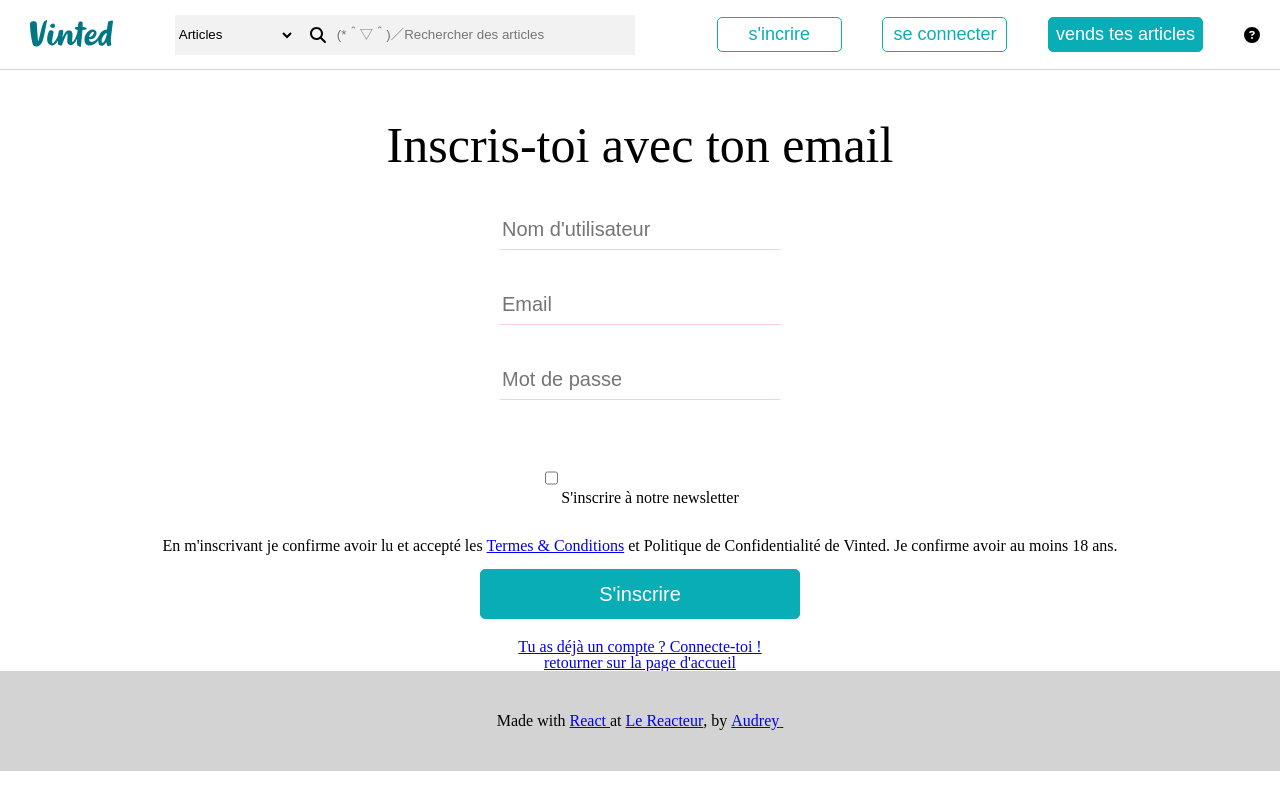
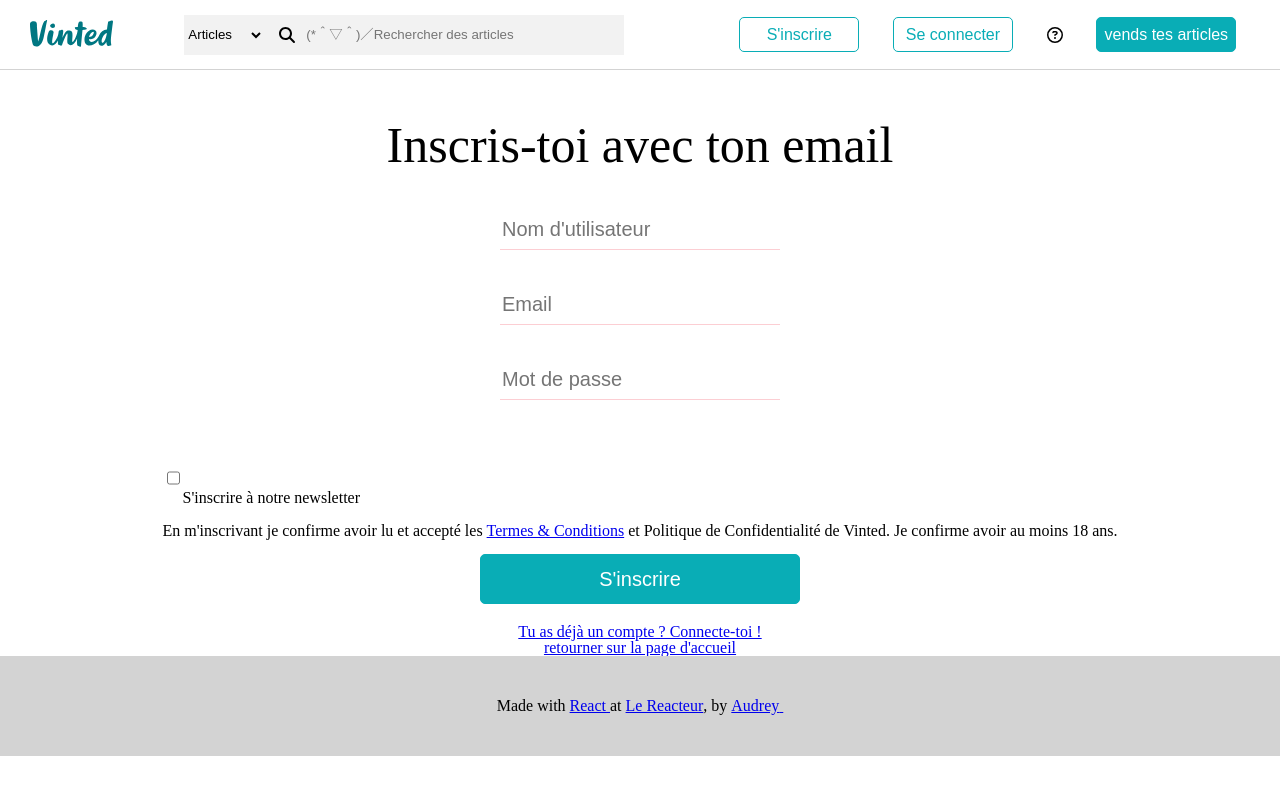
Before and after one commit to AudreyAAOO/myVinted-FrontEnd, a React (Create React App) app: page /signup in a window 1280 px wide. Built offline with nearby package versions, Linux system fonts and the light colour scheme.

Commit message:
css et nouvelles fonctionnalités

```diff
--- a/package.json
+++ b/package.json
@@ -4,6 +4,7 @@
   "private": true,
   "dependencies": {
     "@fortawesome/fontawesome-svg-core": "^6.3.0",
+    "@fortawesome/free-regular-svg-icons": "^6.3.0",
     "@fortawesome/free-solid-svg-icons": "^6.3.0",
     "@fortawesome/react-fontawesome": "^0.2.0",
     "@testing-library/jest-dom": "^5.14.1",
--- a/src/App.js
+++ b/src/App.js
@@ -1,9 +1,10 @@
 import './App.css';
+import { useState } from "react";
+import Cookies from "js-cookie";
+import { BrowserRouter as Router, Routes, Route } from "react-router-dom";
 
 
-import { BrowserRouter as Router, Routes, Route } from "react-router-dom";
-
-//pages
+//Pages
 import Home from './pages/Home';
 import Offer from './pages/Offer';
 import Page404 from './pages/Page404';
@@ -12,22 +13,42 @@ import Login from './pages/Login';
 import Sell from './pages/Sell';
 
 
-//components
+//Components
 import Footer from "./components/Footer";
 import Header from './components/Header';
 
-// import icones
+//! import icônes
+// import { FontAwesomeIcon } from "@fortawesome/react-fontawesome";
 import { library } from '@fortawesome/fontawesome-svg-core';
-import { faMagnifyingGlass, faHeart, faCircleQuestion } from '@fortawesome/free-solid-svg-icons';
+// import { fab } from '@fortawesome/free-brands-svg-icons'
+import { faHeart,faCircleQuestion } from '@fortawesome/free-regular-svg-icons';
+import { faMagnifyingGlass } from '@fortawesome/free-solid-svg-icons';
 library.add(faMagnifyingGlass, faHeart, faCircleQuestion);
 
 // <FontAwesomeIcon icon="fa-regular fa-circle-question" />
-
+// <FontAwesomeIcon icon="fa-regular fa-magnifying-glass" />
 function App() {
   //! STATE
   // State qui me sert à récupérer la data
 
+  // State dans lequel je stocke le token. Sa valeur de base sera :
+  // - Si je trouve un cookie token, ce cookie
+  // - Sinon, null
+  const [token, setToken] = useState(Cookies.get("yourTokenVinted") || null);
+
   //! COMPORTEMENTS
+
+// Cette fonction permet de stocker le token dans le state et dans les cookies ou supprimer le token dans le state et dans les cookies
+  const handleToken = (token) => {
+    if (token) {
+      setToken(token);
+      Cookies.set("yourTokenVinted", token, { expires: 14 });
+    } else {
+      setToken(null);
+      Cookies.remove("yourTokenVinted");
+    }
+  };
+
 
   //!RENDER
   return (
@@ -35,19 +56,20 @@ function App() {
     // Router doit contenir tout mon site
     <Router>
       {/* Mon Header apparait sur toutes mes pages */}
-      <Header />
+      <Header handleToken={handleToken} token={token} /> {/* Passer des props token à mon header */}
 
       {/* Le composant Routes doit contenir toutes mes 'Route' il affiche un composant à la fois */}
       <Routes>
 
         {/* Pour chaque route, je précise son chemin et le composant qu'elle doit afficher */}
         <Route path="/" element={<Home />} />
-        <Route path="/signup" element={<Signup />} />
-        <Route path="/login" element={<Login />} />
+        <Route path="/signup" element={<Signup handleToken={handleToken} />} /> {/* Passer des props token à Signup */}
+        <Route path="/login" element={<Login handleToken={handleToken} />} /> {/* Passer des props token à Login */}
         <Route path="/sell" element={<Sell />} />
         <Route path="/offer/:id" element={<Offer />} /> {/* chemin dynamique */}
         <Route path="*" element={<Page404 />} />
       </Routes>
+
       {/* Mon Footer apparait sur toutes mes pages */}
       <Footer />
     </Router >
--- a/src/components/Header.jsx
+++ b/src/components/Header.jsx
@@ -1,40 +1,48 @@
 import logovinted from "../assets/img/logovinted.svg";
 import "./header.css";
 import { FontAwesomeIcon } from "@fortawesome/react-fontawesome";
-// import { Link } from "react-router-dom";
-import { useNavigate } from "react-router-dom";
+import { Link } from "react-router-dom";
 import { useState } from "react";
-import Cookies from "js-cookie";
+// import Cookies from "js-cookie";
 
-const Header = ({ yourToken }) => {
+const Header = ({ handleToken, token }) => {
 	//! STATE
-	const navigate = useNavigate();
-	const [isConnected, setIsConnected] = useState(false);
+    const [research, setResearch] = useState("");
+
+
+	// const [isConnected, setIsConnected] = useState(false);
+
+
 	//! COMPORTEMENTS
+	//const token = Cookies.get("yourTokenVinted");
 
-	const handleClickSignup = () => {
-		console.log("click");
-		navigate("/signup");
-	};
+	// const handleClickSignup = () => {
+	// 	console.log("click");
+	// 	navigate("/signup");
+	// };
 
-	const handleClickLogin = () => {
-		console.log("click click");
-		navigate("/login");
-	};
+	// const handleDisconnect = () => {
+	// 	console.log("click");
+	// 	Cookies.remove("yourTokenVinted");
+	// 	navigate("/signup");
+	// };
 
-	const handleClickSell = () => {
-		console.log("click click click");
-		navigate("/sell");
-	};
+	// const handleClickLogin = () => {
+	// 	console.log("click click");
+	// 	navigate("/login");
+	// };
 
-	const getCookie = () => {
-		if (Cookies.get(yourToken) !== null) {
-			// elle s'affiche où ?
-			console.log("isConnected :", isConnected);
-			console.log("getCookie :", yourToken);
-			setIsConnected(isConnected === true);
-			console.log("isConnected :", isConnected);
-		}
+	// const getCookie = () => {
+	// 	if (Cookies.get(yourToken) !== null) {
+	// 		// elle s'affiche où ?
+	// 		console.log("isConnected :", isConnected);
+	// 		console.log("getCookie :", yourToken);
+	// 		setIsConnected(isConnected === true);
+	// 		console.log("isConnected :", isConnected);
+	// 	}
+	// };
+	const handleSearch = (e) => {
+		console.log("recherche: ", e);
 	};
 
 	//! RENDER
@@ -52,32 +60,69 @@ const Header = ({ yourToken }) => {
 						<option value="aide">Centre d'aide</option>
 					</select>
 					<p className="iconSearch">
-						<FontAwesomeIcon icon="fa-magnifying-glass" />
+						<FontAwesomeIcon icon="magnifying-glass" />
+						{/* <FontAwesomeIcon icon="fa-regular fa-magnifying-glass" /> */}
 					</p>
 					<input
 						className="inputSearch"
 						type="search"
 						placeholder="(*＾▽＾)／Rechercher des articles "
+						onChange={(event) => {
+							console.log(event.target.value);  //! event.target.value correspond au contenu de mon input
+							setResearch(event.target.value);
+						}}
+
 					></input>
 				</div>
 				<div className="containerButttons">
-					{getCookie ? (
-						<button className="headerButton" onClick={handleClickSignup}>
-							s'incrire
-						</button>
+					{/* Si le token existe, on affiche déconnexion, sinon s'inscrire et se connecter */}
+					{token ? (
+						<>
+							{/* // {getCookie ? ( */}
+							<button
+								className="headerButton"
+								onClick={() => {
+									// Cookies.remove("token-vinted");
+									handleToken(null);
+								}}
+							>
+								se déconnecter
+							</button>
+						</>
 					) : (
-						<button className="headerButton" type="submit">
-							Se déconnecter
-						</button>
+						<>
+							<Link to="/signup">
+								<button
+									className="headerButton"
+									onClick={console.log("clic submit")}
+								>
+									S'inscrire
+								</button>
+							</Link>
+
+							<Link to="/login">
+								<button
+									className="headerButton"
+									onClick={console.log("clic submit")}
+								>
+									Se connecter
+								</button>
+							</Link>
+						</>
 					)}
-					<button className="headerButton" onClick={handleClickLogin}>
-						se connecter
-					</button>
 
-					<button className="headerButtonSell" onClick={handleClickSell}>
-						vends tes articles
-					</button>
-					<FontAwesomeIcon icon="fa-circle-question" />
+					<FontAwesomeIcon icon={["far", "circle-question"]} />
+
+
+				{token ? (
+					<Link to="/sell">
+						<button className="headerButtonSell">vends tes articles</button>
+					</Link>
+				) : (
+					<Link to="/signup">
+						<button className="headerButtonSell">vends tes articles</button>
+					</Link>
+				)}
 				</div>
 			</header>
 		</>
--- a/src/components/OfferCard.jsx
+++ b/src/components/OfferCard.jsx
@@ -2,22 +2,56 @@ import "./offerCard.css";
 import userEmptyState from "../assets/img/userEmptyState.svg";
 import { FontAwesomeIcon } from "@fortawesome/react-fontawesome";
 import { Link } from "react-router-dom";
+import axios from "axios";
+import { useState } from "react";
 
 const OfferCard = ({ offerInfos }) => {
-	//console.log({offerInfos})
+	const [errorMsg, setErrorMsg] = useState("");
+
+	const handleResearch = async (event) => {
+		event.preventDefault();
+		setErrorMsg(""); // Je fais disparaitre le message d'erreur
+
+		try {
+			//   Requête axios :
+			// - Premier argument : l'url que j'interroge
+			// - deuxième : le body que j'envoie
+
+			const response = await axios.get(
+				`https://lereacteur-vinted-api.herokuapp.com/offers`,
+
+				{
+					title: String,
+					priceMin: Number,
+					priceMax: Number,
+					sort: "price-desc" || "price-asc",
+					page: Number,
+					limit: Number,
+				}
+			);
+			{
+				console.log("response.status", response.data);
+			}
+		} catch (error) {
+			console.log("error.response.data", error.response.data);
+			console.log("error.response.status", error.response.status);
+		}
+	};
 
 	return (
 		<>
 			<Link to={`/offer/${offerInfos._id}`} style={{ textDecoration: "none" }}>
 				<section className="offerCard">
 					<div className="avatarCard">
-
 						{/* Si le vendeur a un avatar, je l'affiche */}
 						{offerInfos.owner.account.avatar ? (
-							<img src={offerInfos.owner.account.avatar.secure_url} alt="owner" />
-						// {/* Sinon je mets un avatar par défault */}
+							<img
+								src={offerInfos.owner.account.avatar.secure_url}
+								alt="owner"
+							/>
 						) : (
-							<img src={userEmptyState} alt="owner"/>
+							// {/* Sinon je mets un avatar par défault */}
+							<img src={userEmptyState} alt="owner" />
 						)}
 
 						<span>{offerInfos.owner.account.username}</span>
@@ -28,8 +62,9 @@ const OfferCard = ({ offerInfos }) => {
 					<div className="legend-article">
 						<span className="price">
 							<p>{offerInfos.product_price} €</p>
-							<FontAwesomeIcon icon="heart" />
+							<FontAwesomeIcon icon={["far", "heart"]} />
 						</span>
+
 						<div className="description">
 							{/* Je parcours product_detail */}
 							{offerInfos.product_details.map((detail, index) => {
--- a/src/components/header.css
+++ b/src/components/header.css
@@ -1,22 +1,24 @@
 header {
+	/*background-color: #e61717;*/
 	border-bottom: 1px solid lightgrey;
 	height: 70px;
-	width: 100vw;
+	width: 100%;
 	display: flex;
 	align-items: center;
+	justify-content: space-evenly;
 }
 
 a > img {
-margin-left: 30px;
-/*border: 2px solid #e61717;*/
+	margin-left: 30px;
+	/*border: 2px solid #e61717;*/
 }
 
 .containerResearch {
-	/* background-color: #e61717; */
+	/*background-color: #eaf50f;*/
 	display: flex;
 	align-items: center;
 	justify-content: center;
-	width: 60%;
+	width: 50vw;
 }
 
 .inputSearch,
@@ -26,6 +28,11 @@ margin-left: 30px;
 	outline: none;
 	width: 120px;
 	height: 40px;
+}
+
+.headerSelect {
+	cursor: pointer;
+	width: 80px;
 }
 
 .iconSearch {
@@ -39,38 +46,42 @@ margin-left: 30px;
 }
 
 .inputSearch {
-	width: 300px;
+	width: 320px;
 }
 
 .containerButttons {
-	/*background-color: #e61717; */
-	width: 60%;
+	/*background-color: #6cffc9;*/
+	width: 50vw;
 	display: flex;
 	align-items: center;
-	justify-content: space-around;
+	justify-content: space-evenly;
+	padding: 0 10px;
 }
 
 .headerButton {
-	width: 125px;
+	/* width: 205px; */
+	width: 120px;
 	height: 35px;
 	border: 1px solid #09adb6;
 	background-color: #ffffff;
 	color: #09adb6;
 	border-radius: 5px;
-	font-size: 18px;
+	font-size: 16px;
+	cursor: pointer;
 }
 
 .headerButtonSell {
-	width: 155px;
+	width: 140px;
 	height: 35px;
 	border: 1px solid #09adb6;
 	background-color: #09adb6;
 	color: #ffffff;
 	border-radius: 5px;
-	font-size: 18px;
+	font-size: 16px;
+	cursor: pointer;
 }
 
-.Button {
+.button {
 	height: 35px;
 	width: 320px;
 	border: 1px solid #09adb6;
--- a/src/pages/Login.js
+++ b/src/pages/Login.js
@@ -2,25 +2,22 @@ import "./signUpSignIn.css";
 import { useState } from "react";
 import { Link, useNavigate } from "react-router-dom";
 import axios from "axios";
-import Cookies from "js-cookie";
+//import Cookies from "js-cookie";
 
-export default function Login() {
+export default function Login(handleToken) {
     //! STATE
     const [email, setEmail] = useState("");
     const [password, setPassword] = useState("");
-    const [data, setData] = useState();
+    //const [data, setData] = useState();
     //const [errorMsg, setErrorMsg] = useState("");
 
     //! COMPORTEMENTS
-
-const handleSubmit = (event) => {
-        console.log('submit');
-        event.preventDefault();
-        fetchData();
-        }
+    const navigate = useNavigate();
 
 
-const fetchData = async () => {
+    const handleLogin = async (event) => {
+        event.preventDefault();
+
         try {
             const response = await axios.post(
                 `https://lereacteur-vinted-api.herokuapp.com/user/login`,
@@ -29,24 +26,31 @@ const fetchData = async () => {
                     password,
                 }
             );
-            setData(response.data);
             console.log("response.data: ", response.data);
 
+            if (response.data.token) {
+            // Cookies.set("yourTokenVinted", response.data.token, { expires: 14 });
+            handleToken(response.data.token);
+            navigate("/");
+           }
+
     } catch (error) {
-            console.log(error.response);
+        console.log("error.response.data", error.response.data);
+        console.log("error.response.status", error.response.status);
     }
 };
+
+
+
 //! RENDER
 return (<>
 
-        <div className="cadreForm" onSubmit={handleSubmit}>
+    <div className="cadreForm" onSubmit={handleLogin}>
         <p className="titreForm">Se connecter</p>
         <div className="leFormulaire">
-                <form id="form" >
+            <form id="form" onSubmit={handleLogin}>
                 <input
                     type="email"
-                        name="email"
-                        id="email"
                     placeholder="Email"
                     value={email}
                     onChange={
@@ -57,9 +61,8 @@ const fetchData = async () => {
                     }
                 />
                 <input
+                    autoComplete="off"
                     type="password"
-                        name="password"
-                        id="password"
                     placeholder="Mot de passe"
                     value={password}
                     onChange={
@@ -72,11 +75,11 @@ const fetchData = async () => {
                 {/* Le contenu de ma balise p dépend du state errorMsg */}
                 {/* <p className={errorMsg && "red"}>{errorMsg}</p> */}
 
-                    <button className="Button" type="submit">Se connecter</button>
+                <button className="button" type="submit">Se connecter</button>
             </form>
 
         </div>
-            <Link to={"/signup"}> Pas encore de compte ? Inscris-toi !</Link>
+        <Link to={"/signup"}>Pas encore de compte ? Inscris-toi !</Link>
         <Link to={"/"}>retourner sur la page d'accueil</Link>
     </div>
 
--- a/src/pages/Signup.js
+++ b/src/pages/Signup.js
@@ -2,72 +2,81 @@ import "./signUpSignIn.css";
 import { useState } from "react";
 import { Link, useNavigate } from "react-router-dom";
 import axios from "axios";
-import Cookies from "js-cookie";
-import Header from "../components/Header";
+// import Cookies from "js-cookie";
+// import Header from "../components/Header";
 
-export default function Signup() {
+export default function Signup({ handleToken }) {
     //! STATE
     const [username, setUsername] = useState("");
     const [email, setEmail] = useState("");
     const [password, setPassword] = useState("");
-    const [newsletter, setNewsletter] = useState(true);
+    const [newsletter, setNewsletter] = useState(false);
     const [errorMsg, setErrorMsg] = useState("");
-    const [isConnected, setIsConnected] = useState(false);
-    const [data, setData] = useState();
+    //const [isConnected, setIsConnected] = useState(false);
+    //const [data, setData] = useState();
+
 
     //! COMPORTEMENTS
-    const yourToken = (Math.random(16) * 1000);
-    const Navigate = useNavigate();
 
-    const handleSubmit = (event) => {
-        console.log('submit');
+    // Permet de naviguer
+    const navigate = useNavigate();
+
+    const handleSignup = async (event) => {
         event.preventDefault();
-        if (password.length <= 2) {
-            setErrorMsg("La longueur de votre mot de passe doit être supérieure à 8"); // Je donne comme nouvelle valeur à mon message d'erreur une string
-        } else if (username === "" || email === "") {
-            console.log('vide');
-            setErrorMsg("Veuillez remplir tous les champs");
-        } else {
-            setErrorMsg(""); // Je fais disparaître mon message d'erreur
-            Cookies.set("yourToken", yourToken, { expires: 30 });
-            console.log("yourToken", yourToken);
-            <Header yourToken={yourToken} />
+        setErrorMsg(""); // Je fais disparaitre le message d'erreur
 
-        }
-        fetchData();
-    }
+        try {
+            //   Requête axios :
+            // - Premier argument : l'url que j'interroge
+            // - deuxième : le body que j'envoie
 
-    const fetchData = async () => {
-        try {
             const response = await axios.post(
                 `https://lereacteur-vinted-api.herokuapp.com/user/signup`,
+
                 {
-                    username, // "username": username
+                    username, // username: username
                     email,
                     password,
                     newsletter: newsletter,
                 }
             );
 
-            setData(response.data);
-            setIsConnected(true);
+            if (password.length <= 2) {
+                setErrorMsg("La longueur de votre mot de passe doit être supérieure à 2");
+                console.log("token:", response.data.email);
+                console.log("token:", response.data.username);
+            }
 
-            console.log("isConnected ? ", isConnected);
-            console.log("response.data: ", response.data);
-            <Navigate to="/" />
+            if (response.data.token) {  //   Si je reçois bien un token
+                // Cookies.set("yourTokenVinted", response.data.token, { expires: 30 });
+                // Je l'enregistre dans mon state et mes cookies
+                handleToken(response.data.token); // handleToken reçu en props
+                console.log(`Bravo, vous avez soumis votre formulaire. Votre email est ${email}`);
+                console.log("token:", response.data.token);
+                navigate("/"); // Et je redirige vers Home
+            }
+
         } catch (error) {
-            console.log(error.response);
+            console.log("error.response.data", error.response.data);
+            console.log("error.response.status", error.response.status);
+
+            if (error.response.data.message === "Missing parameters") {
+                setErrorMsg("Veuillez remplir tous les champs s'il vous plait");
+            }
+
+            //   Si je reçois un message d'erreur "This email already has an account"
+            if (error.response.data.message === "This email already has an account") {
+                setErrorMsg("Cet email est déjà utilisé, veuillez créer un compte avec un mail valide.");
             }
         };
-
-
+    }
     //! RENDER
     return (<>
 
-        <div className="cadreForm" onSubmit={handleSubmit}>
+        <div className="cadreForm" >
             <p className="titreForm">Inscris-toi avec ton email</p>
             <div className="leFormulaire">
-                <form id="form" >
+                <form id="form" onSubmit={handleSignup}>
                     <input
                         type="text"
                         name="username"
@@ -92,10 +101,12 @@ export default function Signup() {
                             (event) => {
                                 console.log(event.target.value);  //! event.target.value correspond au contenu de mon input
                                 setEmail(event.target.value);  // Je stocke dans mon state le contenu de mon input
+
                             }
                         }
                     />
                     <input
+                        autoComplete="off"
                         type="password"
                         name="password"
                         id="password"
@@ -111,18 +122,22 @@ export default function Signup() {
                     {/* Le contenu de ma balise p dépend du state errorMsg */}
                     <p className={errorMsg && "red"}>{errorMsg}</p>
 
-                    <span><input type="checkbox" name="newsletter" id="" value={newsletter} onClick={
+                    <div>
+
+                        <input type="checkbox" name="newsletter" value={newsletter} onChange={
                             (event) => {
                                 console.log(event.target.value);  //! event.target.value correspond au contenu de mon input
                                 setNewsletter(!newsletter);  // Je stocke dans mon state le contenu de mon input
                             }
                         } />
-                        S'inscrire à notre newsletter</span>
+                        <span>S'inscrire à notre newsletter</span>
                         <p>En m'inscrivant je confirme avoir lu et accepté les{"\u00A0"}
                             <a href="https://www.vinted.fr/terms_and_conditions">Termes & Conditions</a>{"\u00A0"}et
                             Politique de Confidentialité de Vinted. Je confirme avoir au moins 18 ans.</p>
 
-                    <button className="Button" type="submit">S'inscrire</button>
+                    </div>
+
+                    <button className="button" type="submit">S'inscrire</button>
                 </form>
 
             </div>
@@ -131,4 +146,7 @@ export default function Signup() {
         </div>
 
     </>);
+
+
+
 }
```
Also changed, not shown: src/pages/Home.js (+7 -3 lines), src/pages/Offer.js (+6 -2 lines), src/pages/Sell.js (+21 -1 lines), src/pages/home.css (+20 -8 lines), src/pages/offer.css (+63 -21 lines), CaptureErr.PNG (added), 1 other file (tests, documents, lock files or other folders). Lines whose indentation alone changed are shown as unchanged.
